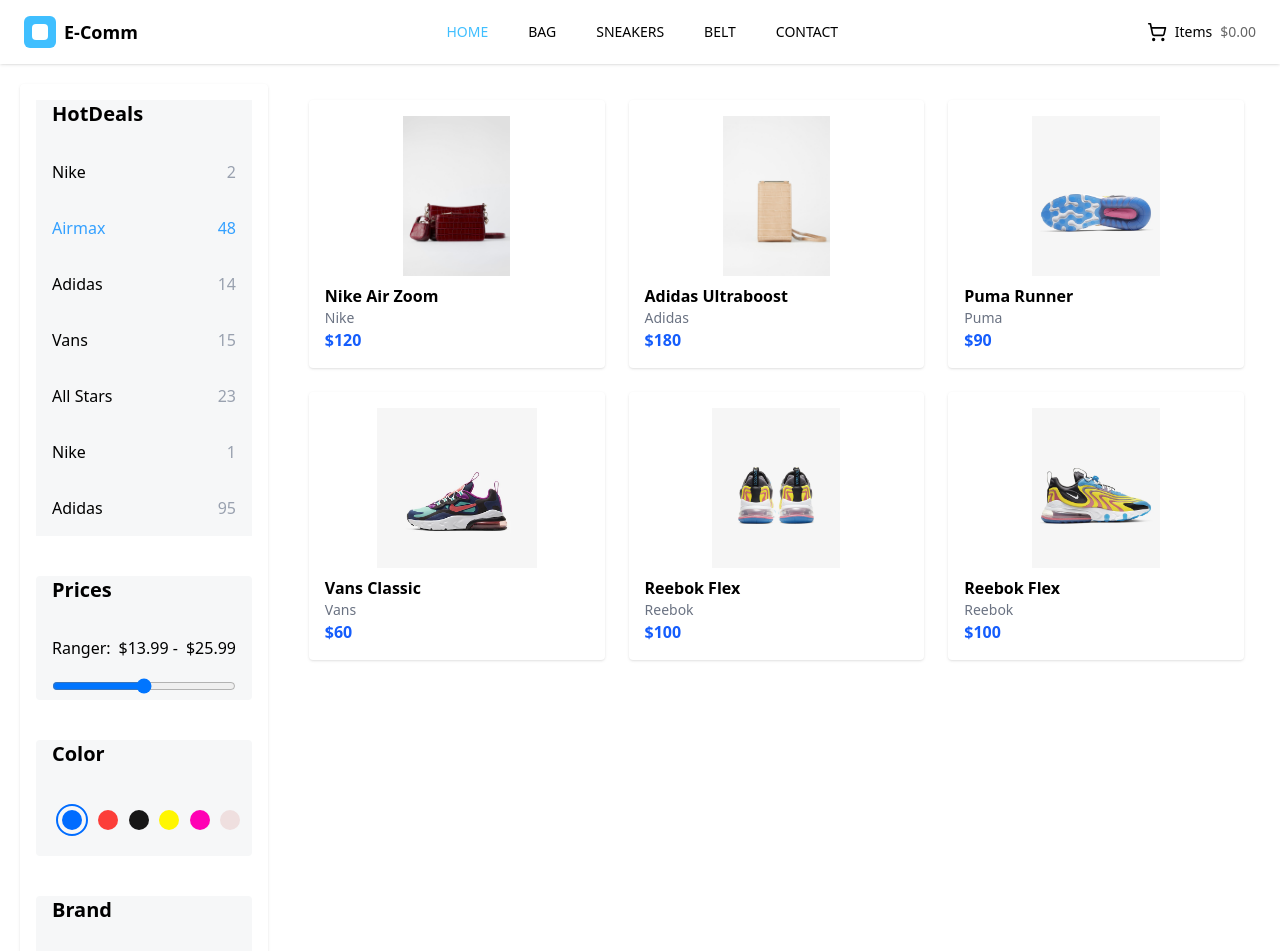
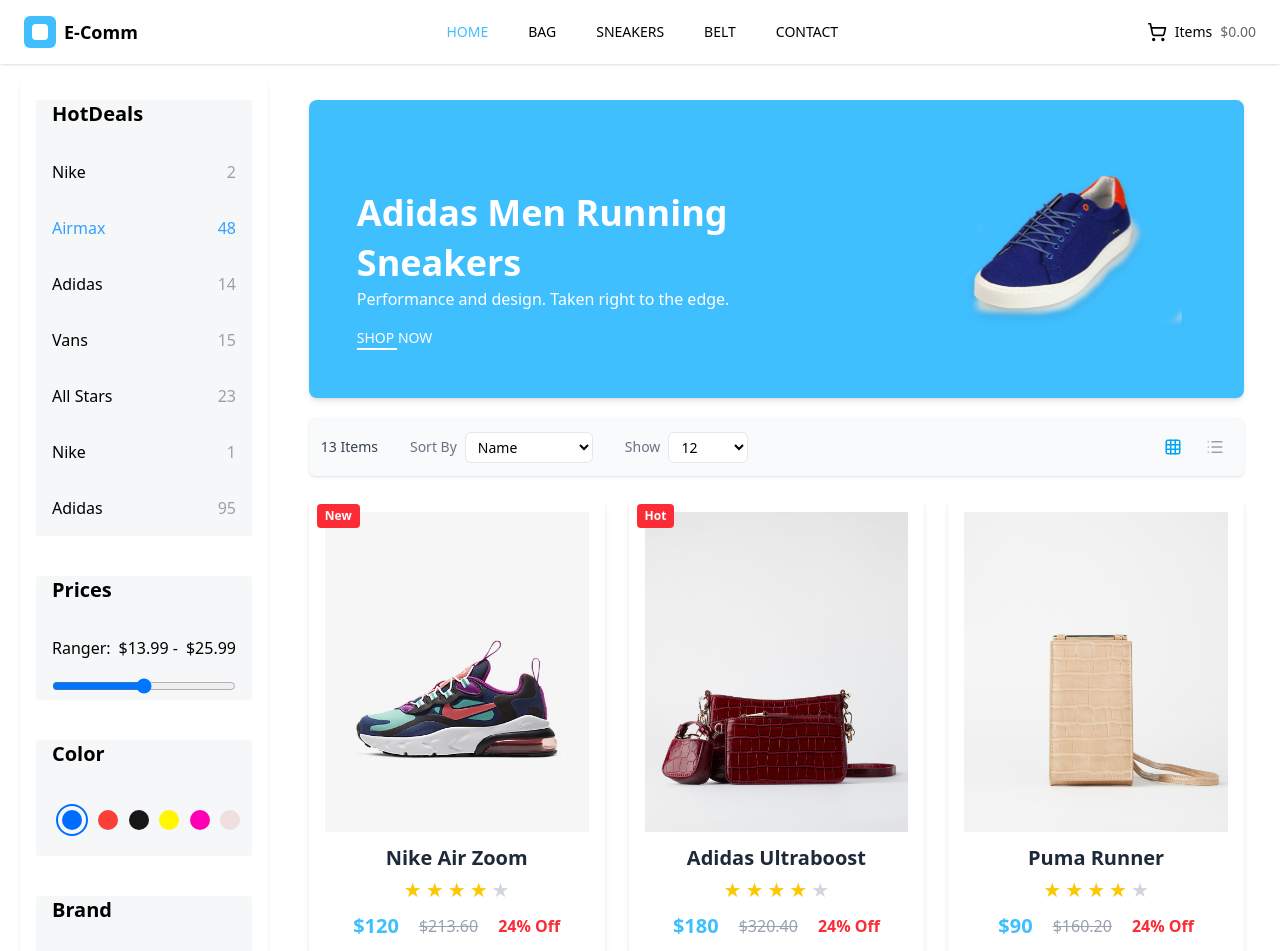
Before and after one commit to AsadArmanKhan/E-Como, a React (Vite) app: page / in a window 1280 px wide. Shown: the top 951 px of the page. Built offline with nearby package versions, Linux system fonts and the light colour scheme.

Commit message:
First commit of the second day

```diff
--- /dev/null
+++ b/src/Components/ShopPage.jsx
@@ -0,0 +1,26 @@
+import React, { useState } from "react";
+import ForMobile from "./ForMobile";
+import Products from "./Products";
+
+export default function ShopPage() {
+  const [filters, setFilters] = useState({
+    brand: [],
+    color: [],
+    prices: [0, 1000], // default range
+    topDeals: false,
+  });
+
+  return (
+    <div className="flex flex-col md:flex-row gap-6">
+      {/* Sidebar */}
+      <div className="md:w-1/4">
+        <ForMobile filters={filters} setFilters={setFilters} />
+      </div>
+
+      {/* Products */}
+      <div className="md:w-3/4">
+        <Products filters={filters} />
+      </div>
+    </div>
+  );
+}
--- a/src/Pages/ForMobile.jsx
+++ b/src/Pages/ForMobile.jsx
@@ -66,10 +66,10 @@
   const [filters, setFilters] = useState({
     brand: [],
     color: [],
-    prices: [0, 100], // this is just an example range
+    prices: [0, 100], // this is just an example range for error less code
     topDeals: false,
   });
-// Togglr Expand Logic Here
+// Toggle Expand Logic is Here
   const toggleExpand = (key) => {
     setExpanded((prev) => ({ ...prev, [key]: !prev[key] }));
   };
--- a/src/Pages/Products.jsx
+++ b/src/Pages/Products.jsx
@@ -1,35 +1,99 @@
 import React from "react";
 import { products } from "../data/productsData";
+import ShortBy from "./ShortBy";
 
-export default function Products({ filters = { brand: [], color: [], prices: [0, Infinity] } }) {
+export default function Products({
+  filters = { brand: [], color: [], prices: [0, Infinity] },
+}) {
   const filteredProducts = products.filter((product) => {
     const brandOk =
       filters.brand.length === 0 || filters.brand.includes(product.brand);
     const colorOk =
       filters.color.length === 0 || filters.color.includes(product.color);
     const priceOk =
-      product.price >= filters.prices[0] &&
-      product.price <= filters.prices[1];
+      product.price >= filters.prices[0] && product.price <= filters.prices[1];
 
     return brandOk && colorOk && priceOk;
   });
 
   return (
     <section className="p-4">
+      {/* Banner Section */}
+      <div className="flex flex-col md:flex-row justify-between items-center w-full p-8 md:p-12 bg-[#40BFFF] rounded-lg shadow-md">
+        {/* Left Content */}
+        <div className="w-full md:w-1/2 text-center mt-10 md:text-left">
+          <h2 className="text-2xl md:text-4xl text-white font-semibold leading-snug">
+            Adidas Men Running <br /> Sneakers
+          </h2>
+          <p className="text-white text-sm md:text-base">
+            Performance and design. Taken right to the edge.
+          </p>
+          <div className="mt-4 line text-sm text-white transition">
+            SHOP NOW
+            <div className="w-10 h-0.5 bg-white flex top-0"></div>
+          </div>
+        </div>
+
+        {/* Right Product Image */}
+        <div className="w-full md:w-1/3 flex justify-center mt-6 md:mt-0">
+          <img
+            className="rotation w-64 md:w-80 h-auto object-contain drop-shadow-lg"
+            src="af3bd991ca08635dbdf9c0400408400496803559 (1).png"
+            alt="Adidas Sneakers"
+          />
+        </div>
+      </div>
+
+      {/* ShortBy Section */}
+      <ShortBy />
+
       {filteredProducts.length === 0 ? (
         <p>No products found</p>
       ) : (
         <div className="grid grid-cols-1 sm:grid-cols-2 lg:grid-cols-3 gap-6">
           {filteredProducts.map((product) => (
-            <div key={product.id} className="shadow rounded p-4">
+            <div
+              key={product.id}
+              className="relative bg-white shadow-md rounded-lg p-4 hover:shadow-lg transition"
+            >
+              {/* Tag Badge */}
+              {product.tag && (
+                <span className="absolute top-2 left-2 bg-red-500 text-white text-xs font-bold px-2 py-1 rounded">
+                  {product.tag}
+                </span>
+              )}
+
+              {/* Product Image */}
               <img
                 src={product.image}
                 alt={product.name}
-                className="h-40 w-full object-contain"
+                className="h-80 w-full object-cover"
               />
-              <h3 className="mt-2 font-semibold">{product.name}</h3>
-              <p className="text-sm text-gray-500">{product.brand}</p>
-              <p className="text-blue-600 font-bold">${product.price}</p>
+
+              {/* Product Name */}
+              <h3 className="mt-3 font-semibold text-gray-800 text-xl text-center">
+                {product.name}
+              </h3>
+
+              {/* Rating (static JSX stars) */}
+              <div className="flex justify-center mt-1 gap-1 text-xl">
+                <span className="text-yellow-400">★</span>
+                <span className="text-yellow-400">★</span>
+                <span className="text-yellow-400">★</span>
+                <span className="text-yellow-400">★</span>
+                <span className="text-gray-300">★</span>
+              </div>
+
+              {/* Price Section */}
+              <div className="flex justify-center items-center mt-2 space-x-5">
+                <span className="text-[#40BFFF] text-xl font-bold">
+                  ${product.price}
+                </span>
+                <span className="text-gray-400 line-through">
+                  ${(product.price * 1.78).toFixed(2)}
+                </span>
+                <span className="text-red-500 font-semibold">24% Off</span>
+              </div>
             </div>
           ))}
         </div>
--- a/src/Pages/ShortBy.jsx
+++ b/src/Pages/ShortBy.jsx
@@ -1,27 +1,32 @@
 import { useState } from "react";
-import { Grid, List } from "lucide-react"; // icons
+import { Grid, List } from "lucide-react";
 
-export default function ProductToolbar() {
+export default function ShortBy() {
   const [view, setView] = useState("grid");
 
   return (
-    <div className="flex flex-col sm:flex-row sm:items-center sm:justify-between bg-gray-50 p-3 rounded-md shadow-sm gap-3">
+    <div className="flex flex-col gap-3 p-3 mb-5 mt-5 bg-gray-50 rounded-md shadow-sm sm:flex-row sm:items-center sm:justify-between">
+
       {/* Left Side */}
-      <div className="flex items-center justify-between sm:justify-start gap-16">
+      <div className="flex flex-col gap-3 sm:flex-row sm:items-center sm:gap-8">
+
+        {/* Item Count */}
         <span className="text-sm font-medium text-gray-700">13 Items</span>
 
-        <div className="flex items-center gap-4">
+        {/* Sort By */}
+        <div className="flex items-center justify-between sm:justify-start gap-2">
           <span className="text-sm text-gray-500">Sort By</span>
-          <select className="border w-30 border-gray-200 rounded-md text-sm px-2 py-1 bg-white">
+          <select className="border w-full sm:w-32 border-gray-200 rounded-md text-sm px-2 py-1 bg-white">
             <option>Name</option>
             <option>Price</option>
             <option>Newest</option>
           </select>
         </div>
 
-        <div className="flex items-center gap-4">
+        {/* Show Count */}
+        <div className="flex items-center justify-between sm:justify-start gap-2">
           <span className="text-sm text-gray-500">Show</span>
-          <select className="border rounded-md border-gray-200 text-sm px-2 w-20  py-1 bg-white">
+          <select className="border w-full sm:w-20 border-gray-200 rounded-md text-sm px-2 py-1 bg-white">
             <option>12</option>
             <option>24</option>
             <option>36</option>
--- a/src/data/productsData.js
+++ b/src/data/productsData.js
@@ -8,7 +8,7 @@
     oldPrice: 150,
     discount: "-20%",
     rating: 4,
-    image: "/public/36fadfb6e72b8e42c2afe8453f8af0e3795dd9e1 (1).png",
+    image: "/funky-sport.png",
     tag: "New",
   },
   {
@@ -20,7 +20,7 @@
     oldPrice: 200,
     discount: "-10%",
     rating: 5,
-    image: "/public/bag.png",
+    image: "/36fadfb6e72b8e42c2afe8453f8af0e3795dd9e1 (1).png",
     tag: "Hot",
   },
   {
@@ -32,7 +32,7 @@
     oldPrice: 110,
     discount: "-15%",
     rating: 3,
-    image: "/public/blue-under.png",
+    image: "/bag.png",
   },
   {
     id: 4,
@@ -43,7 +43,7 @@
     oldPrice: 75,
     discount: "-20%",
     rating: 4,
-    image: "/public/funky-sport.png",
+    image: "/blue-under.png",
   },
   {
     id: 5,
@@ -54,7 +54,7 @@
     oldPrice: 120,
     discount: "-15%",
     rating: 4,
-    image: "/public/yellow-back.png",
+    image: "/yellow-side.png",
   },
   {
     id: 6,
@@ -65,6 +65,6 @@
     oldPrice: 120,
     discount: "-15%",
     rating: 4,
-    image: "/public/yellow-side.png",
+    image: "/yellow-back.png",
   },
 ];
```
